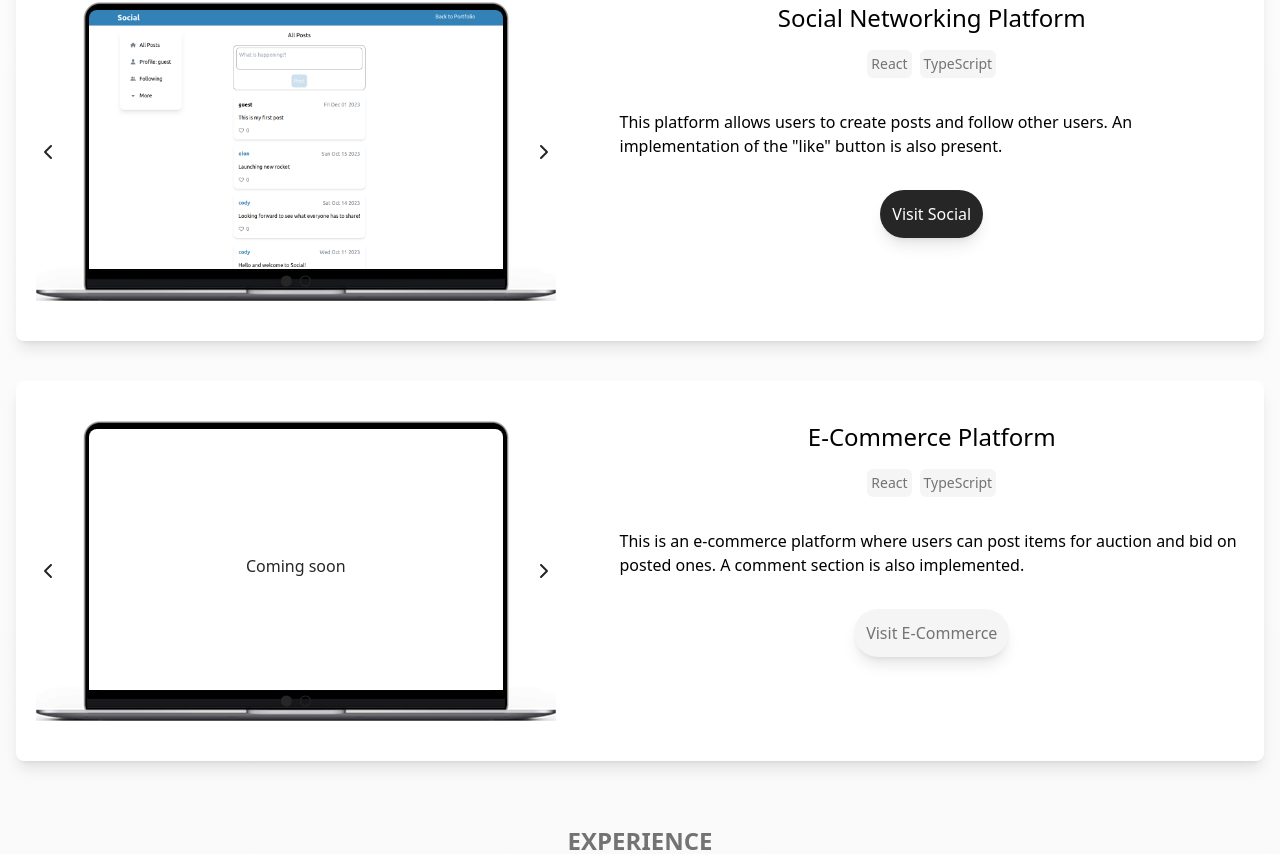
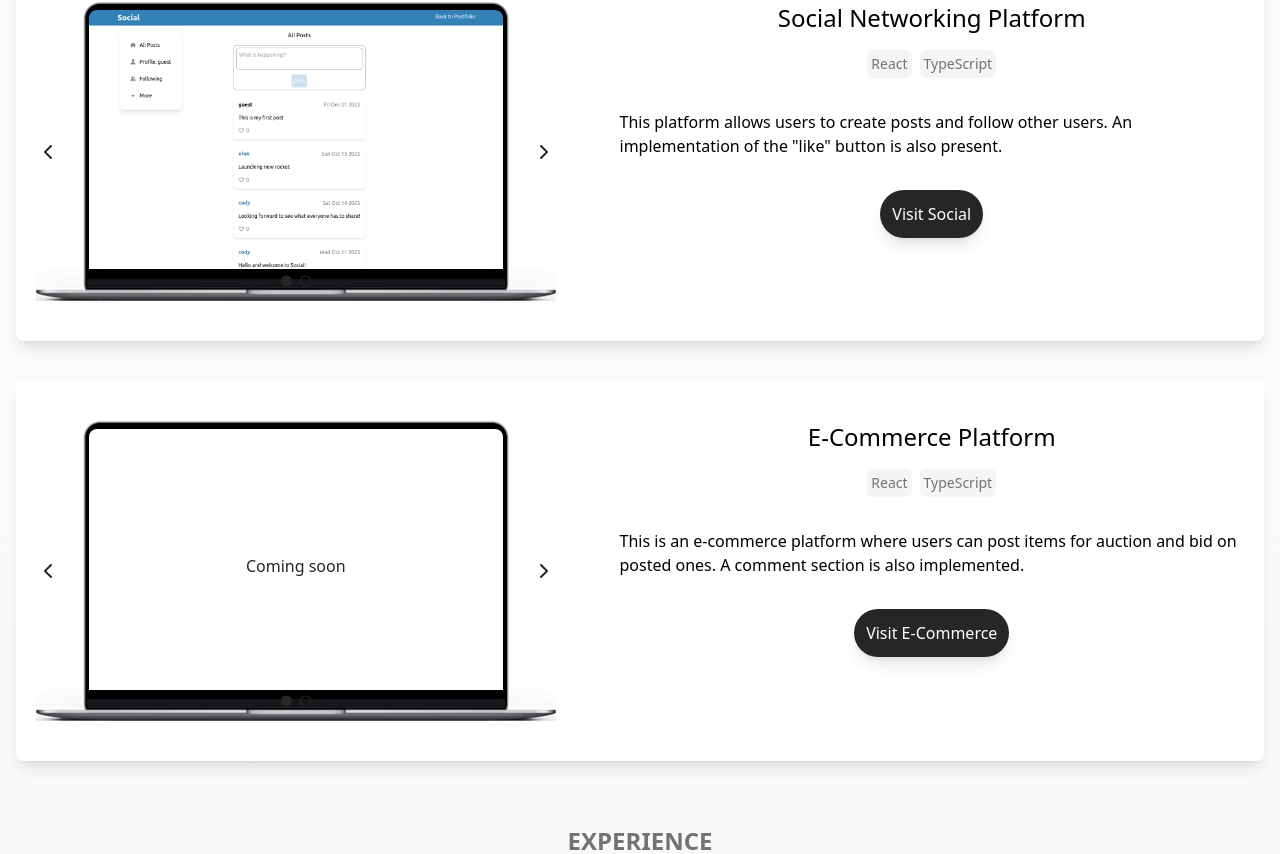
Before and after one commit to Cody06/Portfolio, a Next.js app: page / in a window 1280 px wide. Shown: the part 1233-2087 px from the top of the page. Built offline with nearby package versions, Linux system fonts and the light colour scheme.

Commit message:
Enable visit ecommerce btn in Home

```diff
--- a/src/components/Home/components/Projects.tsx
+++ b/src/components/Home/components/Projects.tsx
@@ -36,7 +36,7 @@ export default function Projects({ showAnimation }: Props) {
             tools: ['React', 'TypeScript'],
             description: `This is an e-commerce platform where users can post items for auction and bid on posted ones. A comment
                 section is also implemented.`,
-            href: '',
+            href: '/ecommerce',
             thumbnail: ['commerce.png', 'commerce-mobile.png'],
         },
     ];
@@ -142,7 +142,6 @@ export default function Projects({ showAnimation }: Props) {
                                     label={`Visit ${project.name.split(' ')[0]}`}
                                     type="link"
                                     kind="primary"
-                                    disabled={project.id !== 1}
                                     href={project.href}
                                 />
                             </div>
```
